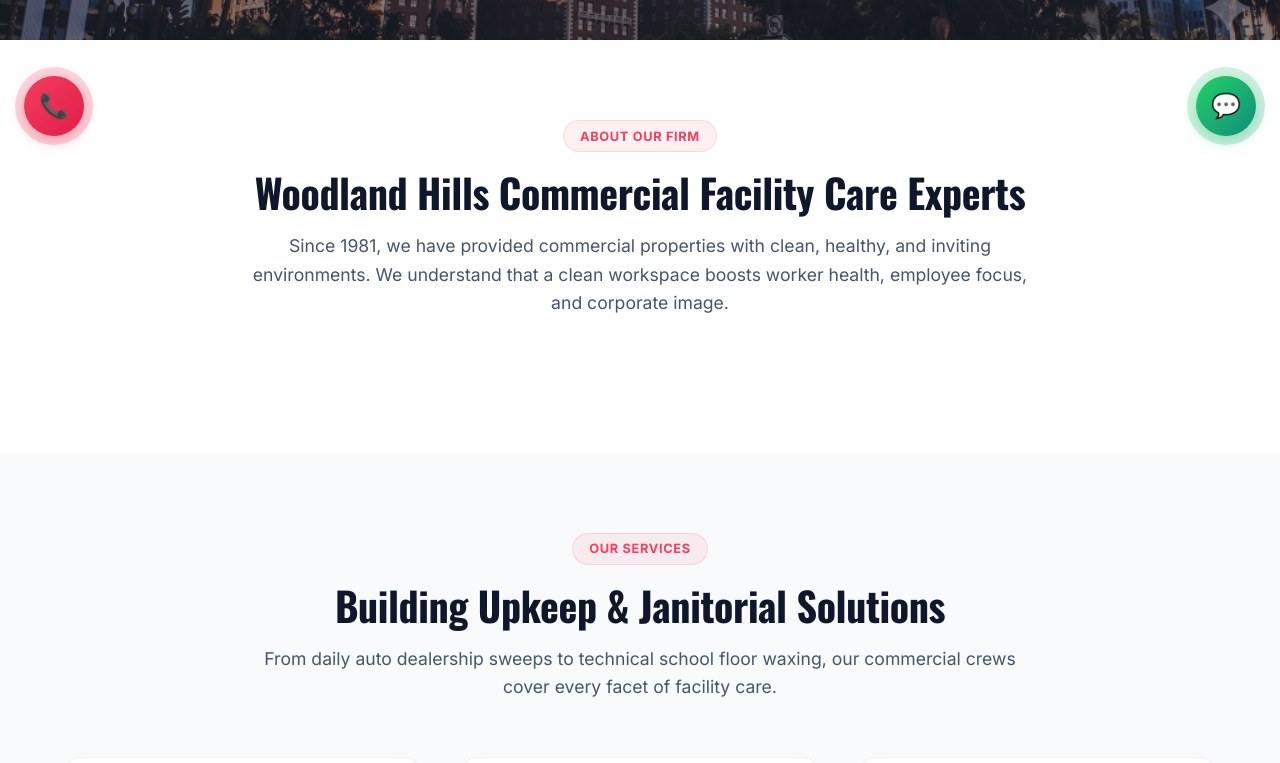
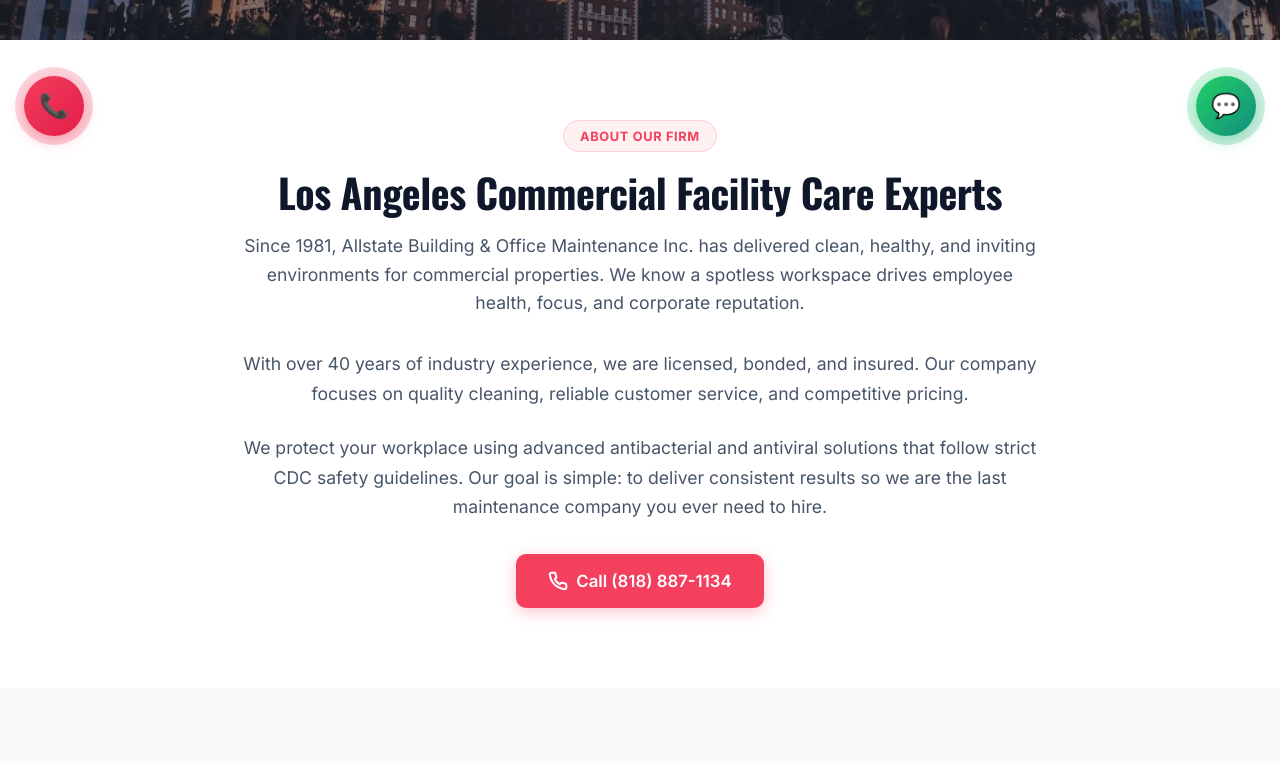
Before and after one commit to sk8benji/allstate, a Next.js app in the folder apps/next-app/: page / in a window 1280 px wide. Shown: the part 640-1403 px from the top of the page. Built offline with nearby package versions, Linux system fonts and the light colour scheme.

Commit message:
Update About Our Firm section copy and add Call Button

```diff
--- a/apps/next-app/src/app/page.tsx
+++ b/apps/next-app/src/app/page.tsx
@@ -190,12 +190,29 @@
       {/* 3. Intro Section */}
       <section className={styles.section}>
         <div className={styles.container}>
-          <div className={styles.sectionHeader}>
+          <div className={styles.sectionHeader} style={{ marginBottom: "2rem" }}>
             <span className={styles.sectionBadge}>About Our Firm</span>
-            <h2 className={styles.sectionTitle}>Woodland Hills Commercial Facility Care Experts</h2>
+            <h2 className={styles.sectionTitle}>Los Angeles Commercial Facility Care Experts</h2>
             <p className={styles.sectionSubtitle}>
-              Since 1981, we have provided commercial properties with clean, healthy, and inviting environments. We understand that a clean workspace boosts worker health, employee focus, and corporate image.
+              Since 1981, Allstate Building & Office Maintenance Inc. has delivered clean, healthy, and inviting environments for commercial properties. We know a spotless workspace drives employee health, focus, and corporate reputation.
             </p>
+          </div>
+
+          <div style={{ maxWidth: "800px", margin: "0 auto", textAlign: "center" }}>
+            <p className={styles.whyText} style={{ fontSize: "1.1rem", lineHeight: "1.7", marginBottom: "1.5rem" }}>
+              With over 40 years of industry experience, we are licensed, bonded, and insured. Our company focuses on quality cleaning, reliable customer service, and competitive pricing.
+            </p>
+            <p className={styles.whyText} style={{ fontSize: "1.1rem", lineHeight: "1.7", marginBottom: "2rem" }}>
+              We protect your workplace using advanced antibacterial and antiviral solutions that follow strict CDC safety guidelines. Our goal is simple: to deliver consistent results so we are the last maintenance company you ever need to hire.
+            </p>
+            <div style={{ marginTop: "2rem" }}>
+              <a href="tel:+18188871134" className={styles.btnPrimary} style={{ gap: "0.5rem" }}>
+                <svg width="20" height="20" viewBox="0 0 24 24" fill="none" stroke="currentColor" strokeWidth="2.5" strokeLinecap="round" strokeLinejoin="round">
+                  <path d="M22 16.92v3a2 2 0 0 1-2.18 2 19.79 19.79 0 0 1-8.63-3.07 19.5 19.5 0 0 1-6-6 19.79 19.79 0 0 1-3.07-8.67A2 2 0 0 1 4.11 2h3a2 2 0 0 1 2 1.72 12.84 12.84 0 0 0 .7 2.81 2 2 0 0 1-.45 2.11L8.09 9.91a16 16 0 0 0 6 6l1.27-1.27a2 2 0 0 1 2.11-.45 12.84 12.84 0 0 0 2.81.7A2 2 0 0 1 22 16.92z" />
+                </svg>
+                <span>Call (818) 887-1134</span>
+              </a>
+            </div>
           </div>
         </div>
       </section>
```
